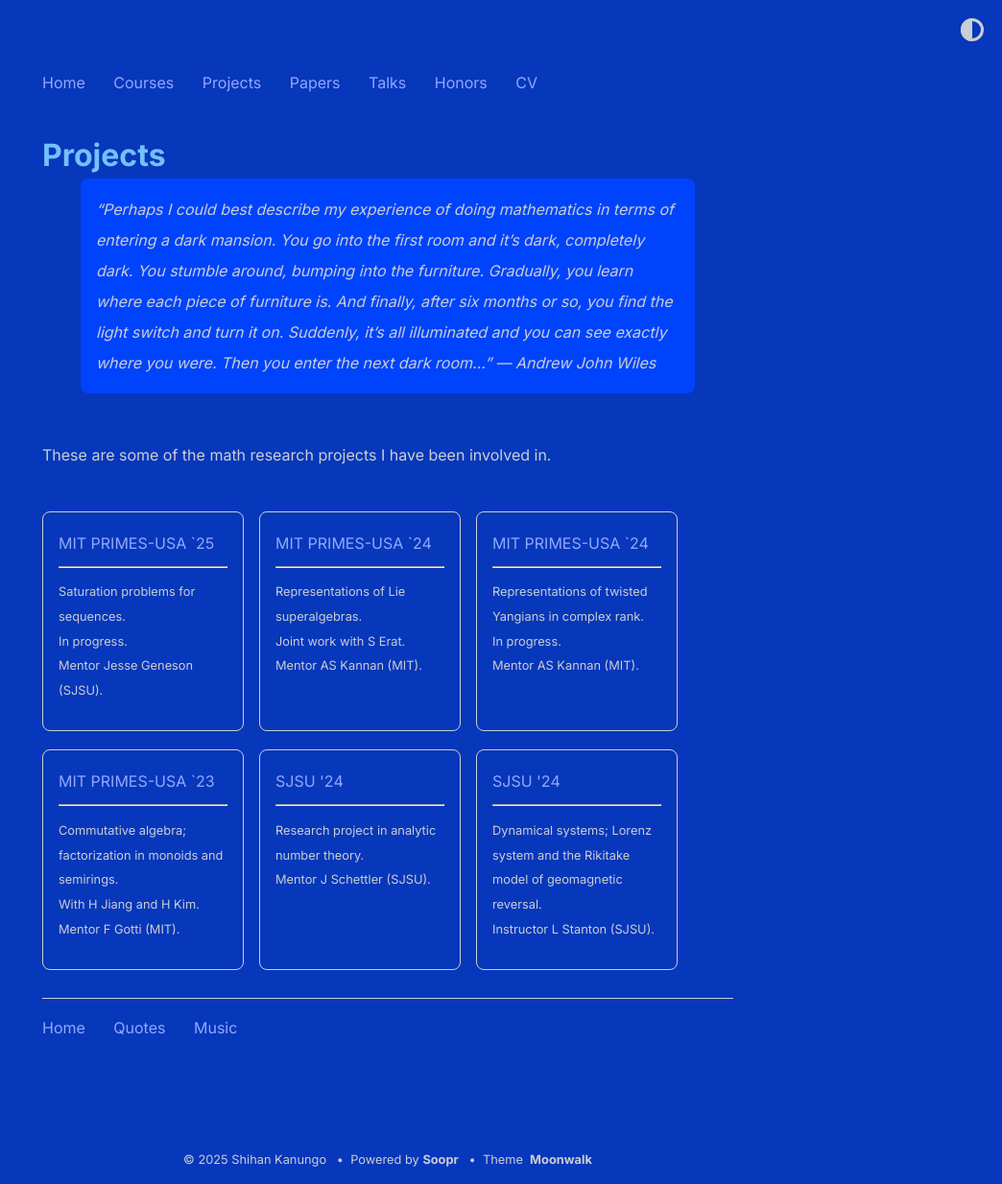
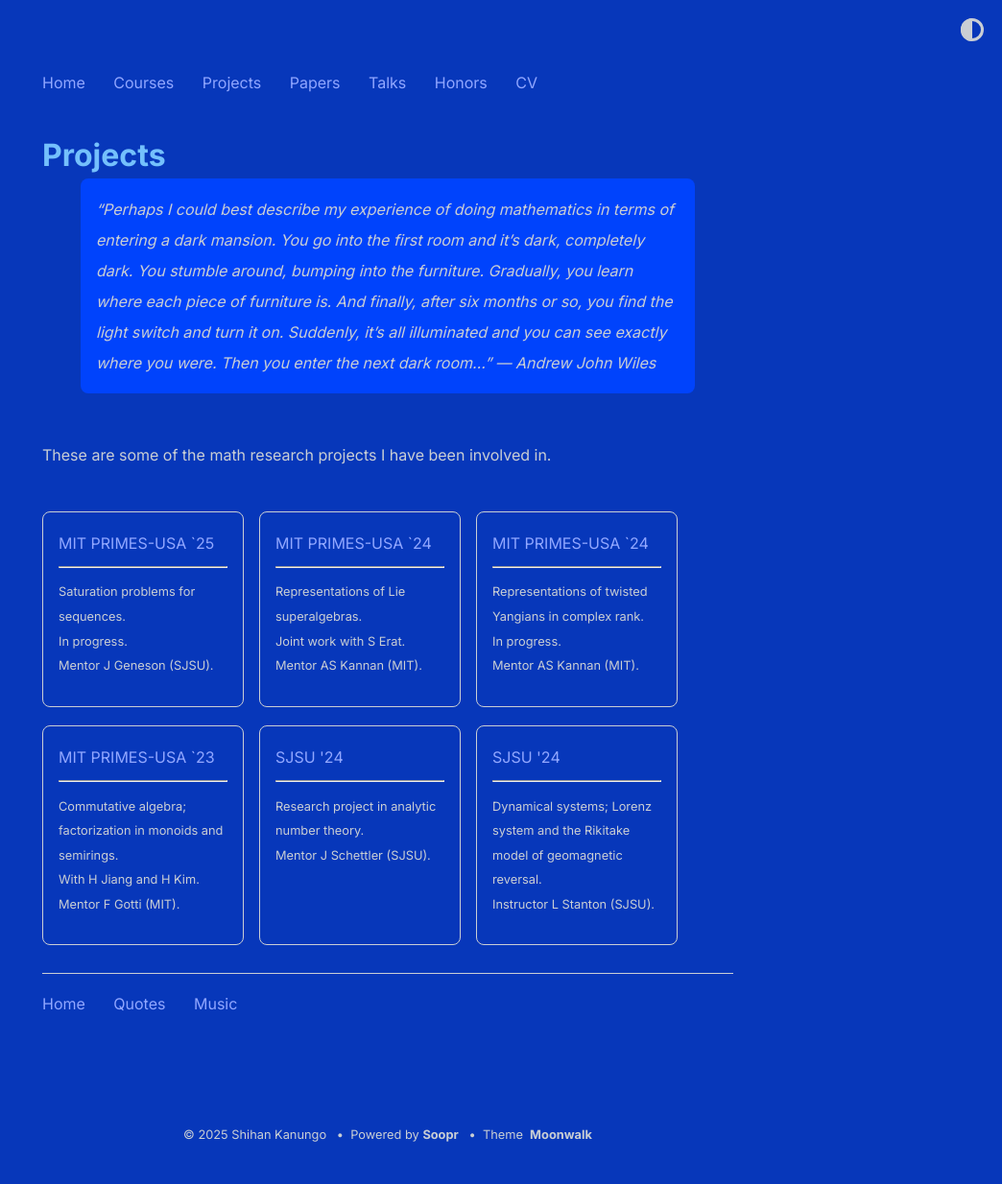
Before and after one commit to shihankanungo/shihankanungo.github.io, a Jekyll site: the page built from projects.md, in a window 1280 px wide. Shown: the whole page at 96% size, without its empty margins (236-1280 px from the left). Built offline with Jekyll 4.4.1, drawn with Linux system fonts in a browser that asks for light colours; after the commit the page ends 1209 px from its top, so only the background shows below that.

Commit message:
Update home.yml

```diff
--- a/_data/home.yml
+++ b/_data/home.yml
@@ -26,7 +26,7 @@ navbar_entries:
 project_entries:
   - title: MIT PRIMES-USA `25
     url: primes-25
-    desc: Saturation problems for sequences. <br> In progress. <br> Mentor Jesse Geneson (SJSU).
+    desc: Saturation problems for sequences. <br> In progress. <br> Mentor J Geneson (SJSU).
 
   - title: MIT PRIMES-USA `24
     url: primes-24-1
```
